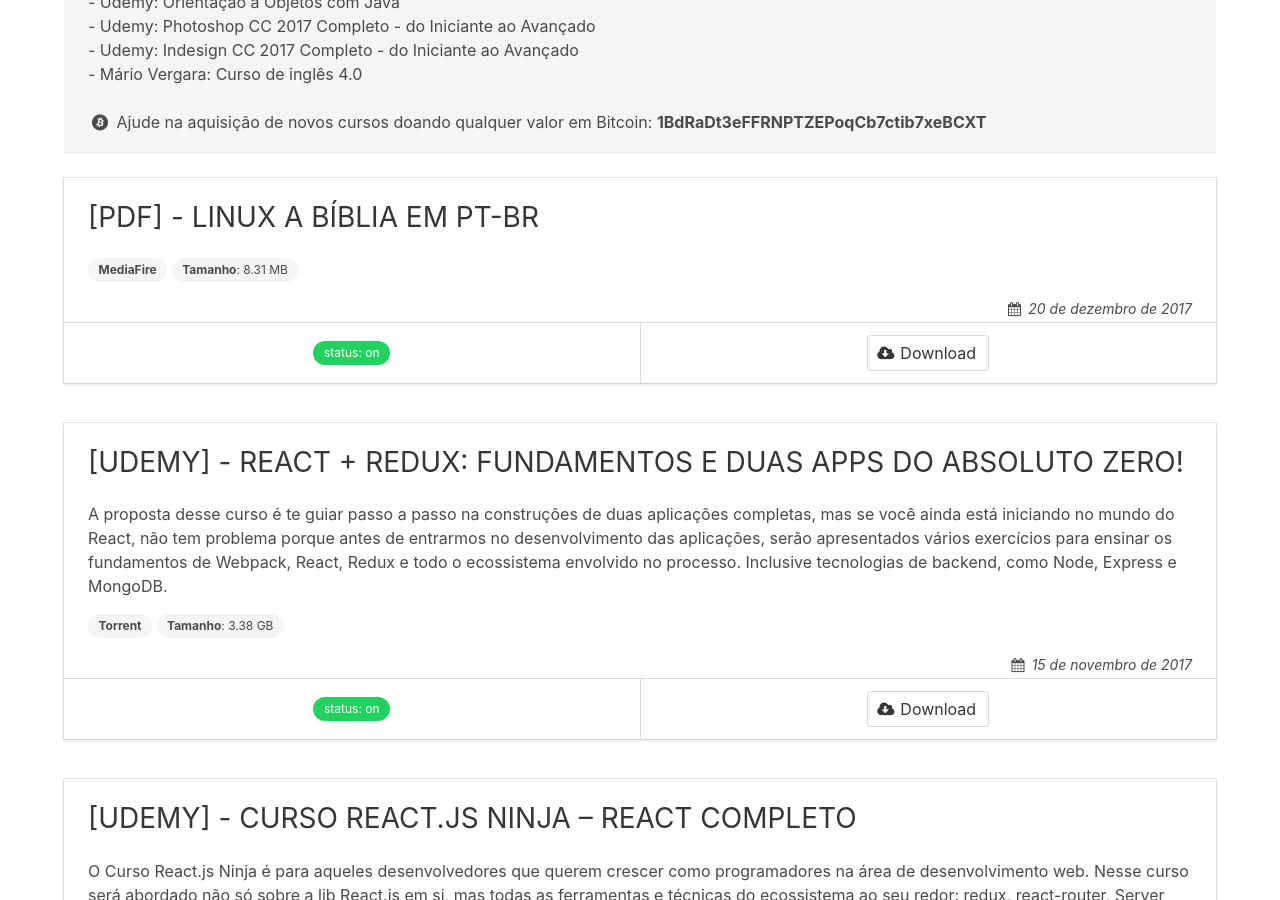
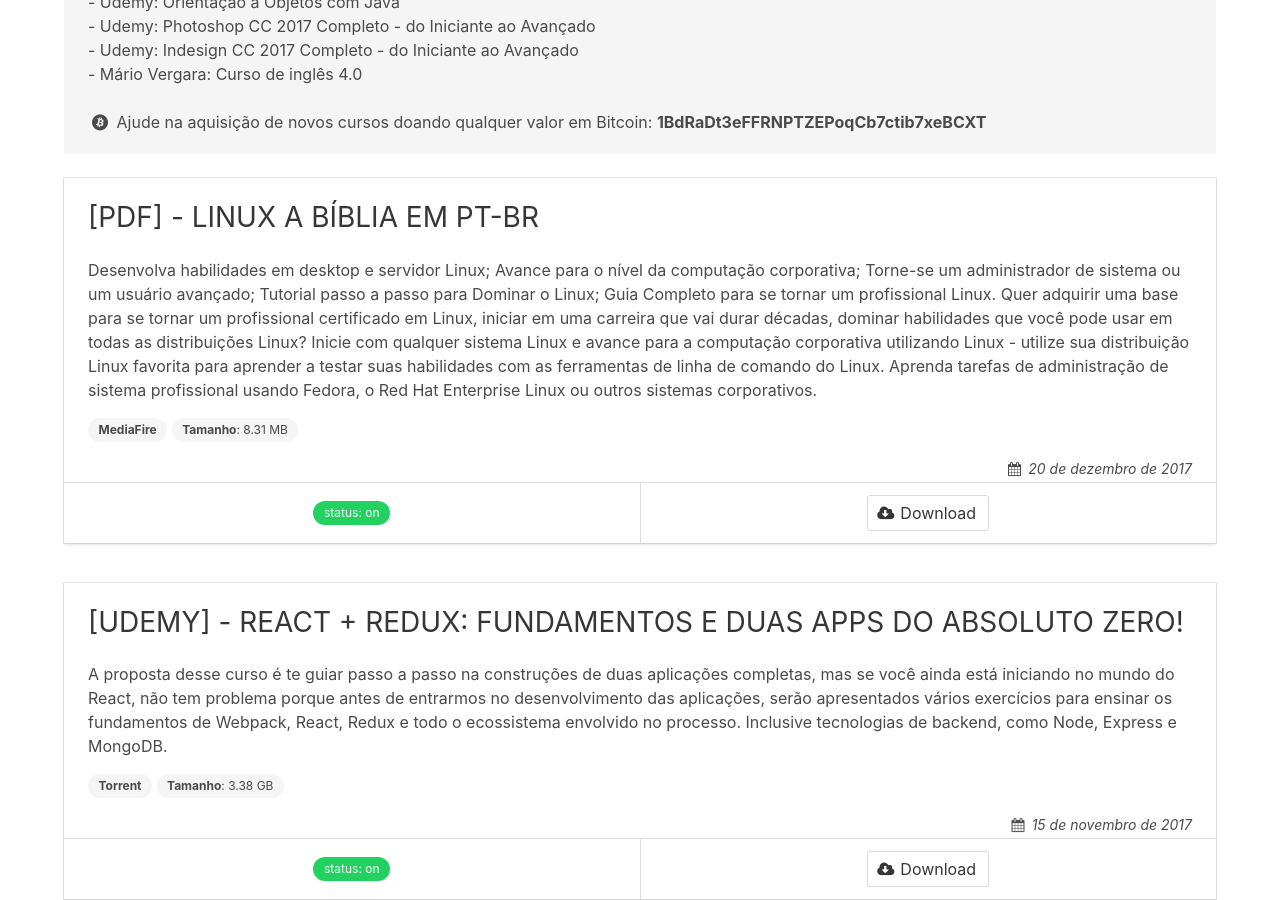
Before and after one commit to juracim/juracim.github.io, a Jekyll site: the page built from index.html, in a window 1280 px wide and 900 px high, scrolled down 623 px. Built offline with Jekyll 4.4.1, drawn with Linux system fonts in a browser that asks for light colours; the list of posts is cut into pages by our own code; comment, search, counter and statistics services are not loaded.

Commit message:
add descriptopn post

```diff
--- a/_posts/2017-12-20-pdf-linux-a-biblia-pt-br.md
+++ b/_posts/2017-12-20-pdf-linux-a-biblia-pt-br.md
@@ -3,7 +3,7 @@
 title: "[PDF] - LINUX A BÍBLIA EM PT-BR"
 date: 2017-12-20 18:30:57
 image: /assets/img/
-description: ""
+description: "Desenvolva habilidades em desktop e servidor Linux; Avance para o nível da computação corporativa; Torne-se um administrador de sistema ou um usuário avançado; Tutorial passo a passo para Dominar o Linux; Guia Completo para se tornar um profissional Linux. Quer adquirir uma base para se tornar um profissional certificado em Linux, iniciar em uma carreira que vai durar décadas, dominar habilidades que você pode usar em todas as distribuições Linux? Inicie com qualquer sistema Linux e avance para a computação corporativa utilizando Linux - utilize sua distribuição Linux favorita para aprender a testar suas habilidades com as ferramentas de linha de comando do Linux. Aprenda tarefas de administração de sistema profissional usando Fedora, o Red Hat Enterprise Linux ou outros sistemas corporativos."
 server: "MediaFire"
 status: true
 size: "8.31 MB"
```
